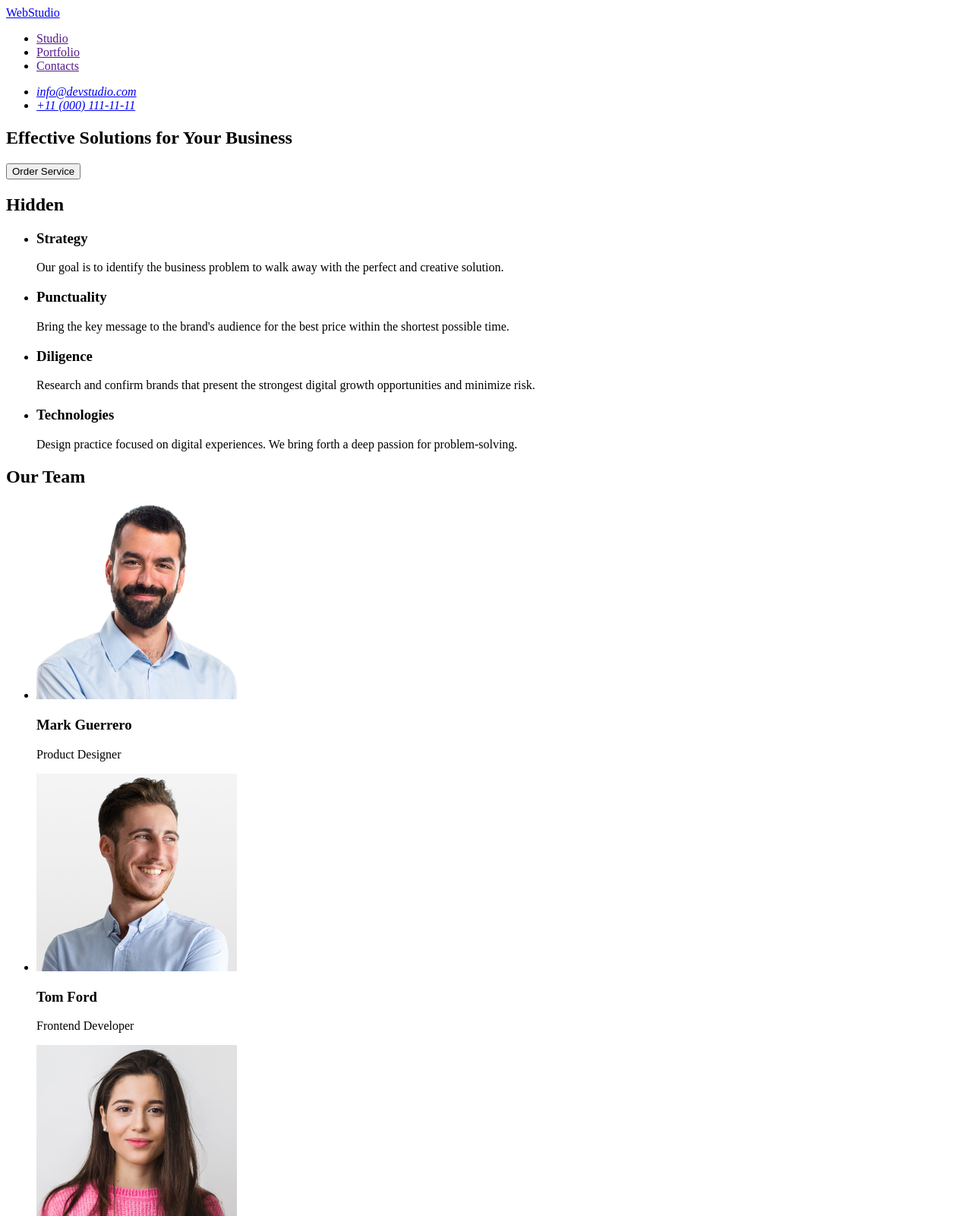
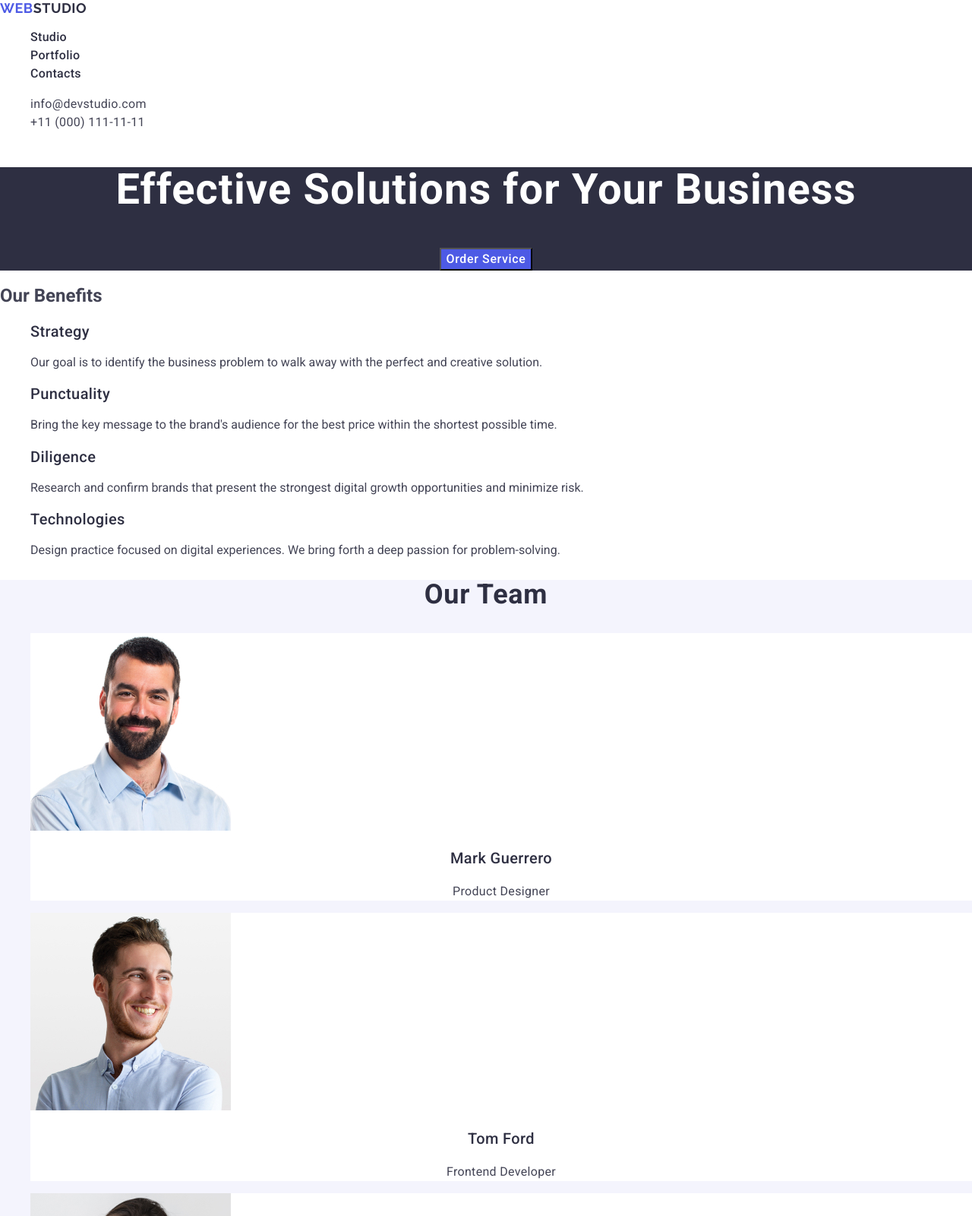
Before and after one commit to ValeriiKaminskyi/goit-markup-hw-02, a plain HTML site: page index.html in a window 1280 px wide. Shown: the top 1600 px of the page at 76% size. Drawn offline with nearby package versions, Linux system fonts and the light colour scheme.

Commit message:
commit message

```diff
--- /dev/null
+++ b/css/styles.css
@@ -0,0 +1,176 @@
+/* Common styles */
+ul,
+ol {
+  list-style-type: none;
+}
+a {
+  text-decoration: none;
+}
+button {
+  cursor: pointer;
+}
+body {
+  font-family: "Roboto", sans-serif;
+  color: #434455;
+  background: #fff;
+}
+/* Common styles */
+
+/* Page-header */
+.logo {
+  font-family: "Raleway", sans-serif;
+  font-weight: 700;
+  font-size: 18px;
+  line-height: 1.17;
+  letter-spacing: 0.03em;
+  text-transform: uppercase;
+  color: #4d5ae5;
+}
+.logo-studio {
+  color: #2e2f42;
+}
+.menu-link {
+  font-weight: 500;
+  font-size: 16px;
+  line-height: 1.5;
+  letter-spacing: 0.02em;
+  color: #2e2f42;
+}
+.menu-link:hover,
+.menu-link:focus {
+  color: #404bbf;
+}
+
+.address-link {
+  font-style: normal;
+  font-weight: 400;
+  font-size: 16px;
+  line-height: 1.5;
+  letter-spacing: 0.02em;
+  color: #434455;
+}
+.address-link:hover,
+.address-link:focus {
+  color: #404bbf;
+}
+/* Page-header */
+
+/* Section Hero */
+.hero {
+  background: #2e2f42;
+  text-align: center;
+}
+.hero-title {
+  font-weight: 700;
+  font-size: 56px;
+  line-height: 1.07;
+  letter-spacing: 0.02em;
+  text-align: center;
+  color: #fff;
+}
+.hero-button {
+  font-weight: 500;
+  font-size: 16px;
+  line-height: 1.5;
+  letter-spacing: 0.04em;
+  color: #fff;
+  background: #4d5ae5;
+}
+.hero-button:hover,
+.hero-button:focus {
+  background: #404bbf;
+}
+/* Section Hero */
+
+/* Section Benefits */
+.benefits-list-title {
+  font-weight: 500;
+  font-size: 20px;
+  line-height: 1.2;
+  letter-spacing: 0.02em;
+  color: #2e2f42;
+}
+.benefitss-list-text {
+  font-size: 16px;
+  line-height: 1.5;
+  letter-spacing: 0.02em;
+  color: #434455;
+}
+/* Section Benefits */
+
+/* Section Our Team */
+.team {
+  background: #f4f4fd;
+}
+.team-title {
+  font-size: 36px;
+  line-height: 1.11;
+  letter-spacing: 0.02em;
+  text-transform: capitalize;
+  text-align: center;
+  color: #2e2f42;
+}
+.team-item {
+  background: #fff;
+}
+.team-name {
+  font-weight: 500;
+  font-size: 20px;
+  line-height: 1.2;
+  letter-spacing: 0.02em;
+  text-align: center;
+  color: #2e2f42;
+}
+.team-text {
+  font-size: 16px;
+  line-height: 1.5;
+  letter-spacing: 0.02em;
+  text-align: center;
+  color: #434455;
+}
+/* Section Our Team */
+
+/* Section Porfolio */
+.portfolio-title {
+  font-size: 36px;
+  line-height: 1.11;
+  letter-spacing: 0.02em;
+  text-transform: capitalize;
+  text-align: center;
+  color: #2e2f42;
+}
+.portfolio-service {
+  font-weight: 500;
+  font-size: 20px;
+  line-height: 1.2;
+  letter-spacing: 0.02em;
+  color: #2e2f42;
+}
+.portfolio-text {
+  font-size: 16px;
+  line-height: 1.5;
+  letter-spacing: 0.02em;
+  color: #434455;
+}
+/* Section Porfolio */
+
+/* Footer */
+.page-footer {
+  background: #2e2f42;
+}
+.logo-studio-foot {
+  font-family: "Raleway", sans-serif;
+  font-weight: 700;
+  font-size: 18px;
+  line-height: 1.17;
+  letter-spacing: 0.03em;
+  text-transform: uppercase;
+  color: #f4f4fd;
+}
+.page-footer-text {
+  font-size: 16px;
+  line-height: 1.5;
+  letter-spacing: 0.02em;
+  color: #f4f4fd;
+}
+/* Footer */
--- a/index.html
+++ b/index.html
@@ -4,107 +4,213 @@
     <meta charset="UTF-8" />
     <meta name="viewport" content="width=device-width, initial-scale=1.0" />
     <title>Web Studio</title>
+    <!-- Google Fonts links -->
+    <link rel="preconnect" href="https://fonts.googleapis.com" />
+    <link rel="preconnect" href="https://fonts.gstatic.com" crossorigin />
+    <link
+      href="https://fonts.googleapis.com/css2?family=Raleway:ital,wght@0,700;1,700&family=Roboto:wght@400;500;700&display=swap"
+      rel="stylesheet"
+    />
+
+    <!-- Modern Normalize link -->
+    <link
+      rel="stylesheet"
+      href="https://cdnjs.cloudflare.com/ajax/libs/modern-normalize/2.0.0/modern-normalize.min.css"
+    />
+
+    <!-- Own styles link -->
+    <link rel="stylesheet" href="./css/styles.css" />
   </head>
+
   <body>
-    <header>
-      <nav>
-        <a href="./index.html">WebStudio</a>
-        <ul>
-          <li><a href="">Studio</a></li>
-          <li><a href="">Portfolio</a></li>
-          <li><a href="">Contacts</a></li>
+    <!-- Header -->
+    <header class="page-header">
+      <nav class="page-nav">
+        <a class="logo" href="./index.html"
+          >Web<span class="logo-studio">Studio</span></a
+        >
+        <ul class="page-menu">
+          <li class="page-menu-item">
+            <a class="menu-link" href="./index.html">Studio</a>
+          </li>
+          <li class="page-menu-item">
+            <a class="menu-link" href="">Portfolio</a>
+          </li>
+          <li class="page-menu-item">
+            <a class="menu-link" href="">Contacts</a>
+          </li>
         </ul>
       </nav>
-      <address>
-        <ul>
-          <li><a href="mailto:info@devstudio.com">info@devstudio.com</a></li>
-          <li><a href="tel:+110001111111">+11 (000) 111-11-11</a></li>
+      <address class="page-address">
+        <ul class="address-menu">
+          <li class="address-item">
+            <a class="address-link" href="mailto:info@devstudio.com"
+              >info@devstudio.com</a
+            >
+          </li>
+          <li class="addres-item">
+            <a class="address-link" href="tel:+110001111111"
+              >+11 (000) 111-11-11</a
+            >
+          </li>
         </ul>
       </address>
     </header>
     <main>
-      <section>
-        <h1>Effective Solutions for Your Business</h1>
-        <button type="button">Order Service</button>
+      <!-- Main Section Hero -->
+      <section class="hero">
+        <h1 class="hero-title">Effective Solutions for Your Business</h1>
+        <button class="hero-button" type="button">Order Service</button>
       </section>
-      <section>
-        <h2>Hidden</h2>
-        <ul>
-          <li>
-            <h3>Strategy</h3>
-            <p>
+      <!-- Main Section Benefit -->
+      <section class="benefits">
+        <h2 class="benefits-title">Our Benefits</h2>
+        <ul class="benefits-list">
+          <li class="benefits-list-item">
+            <h3 class="benefits-list-title">Strategy</h3>
+            <p class="benefits-list-text">
               Our goal is to identify the business problem to walk away with the
               perfect and creative solution.
             </p>
           </li>
-          <li>
-            <h3>Punctuality</h3>
-            <p>
+          <li class="benefits-list-item">
+            <h3 class="benefits-list-title">Punctuality</h3>
+            <p class="benefits-list-text">
               Bring the key message to the brand's audience for the best price
               within the shortest possible time.
             </p>
           </li>
-          <li>
-            <h3>Diligence</h3>
-            <p>
+          <li class="benefits-list-item">
+            <h3 class="benefits-list-title">Diligence</h3>
+            <p class="benefits-list-text">
               Research and confirm brands that present the strongest digital
               growth opportunities and minimize risk.
             </p>
           </li>
-          <li>
-            <h3>Technologies</h3>
-            <p>
+          <li class="benefits-list-item">
+            <h3 class="benefits-list-title">Technologies</h3>
+            <p class="benefits-list-text">
               Design practice focused on digital experiences. We bring forth a
               deep passion for problem-solving.
             </p>
           </li>
         </ul>
       </section>
-      <section>
-        <h2>Our Team</h2>
-        <ul>
-          <li>
+      <!-- Main Team -->
+      <section class="team">
+        <h2 class="team-title">Our Team</h2>
+        <ul class="team-list">
+          <li class="team-item">
             <img
               src="./images/mark-guerrero.jpg"
               alt="Mark Guerrero avatar"
               width="264"
             />
-            <h3>Mark Guerrero</h3>
-            <p>Product Designer</p>
+            <h3 class="team-name">Mark Guerrero</h3>
+            <p class="team-text">Product Designer</p>
           </li>
-          <li>
+          <li class="team-item">
             <img
               src="./images/tom-ford.jpg"
               alt="Tom Ford avatar"
               width="264"
             />
-            <h3>Tom Ford</h3>
-            <p>Frontend Developer</p>
+            <h3 class="team-name">Tom Ford</h3>
+            <p class="team-text">Frontend Developer</p>
           </li>
-          <li>
+          <li class="team-item">
             <img
               src="./images/camila-garcia.jpg"
               alt="Camila Garcia avatar"
               width="264"
             />
-            <h3>Camila Garcia</h3>
-            <p>Marketing</p>
+            <h3 class="team-name">Camila Garcia</h3>
+            <p class="team-text">Marketing</p>
           </li>
-          <li>
+          <li class="team-item">
             <img
               src="./images/daniel-wilson.jpg"
               alt="Daniel Wilson avatar"
               width="264"
             />
-            <h3>Daniel Wilson</h3>
-            <p>UI Designer</p>
+            <h3 class="team-name">Daniel Wilson</h3>
+            <p class="team-text">UI Designer</p>
+          </li>
+        </ul>
+      </section>
+      <!-- Main Portfolio -->
+      <section class="portfolio">
+        <h2 class="portfolio-title">Our Portfolio</h2>
+        <ul class="portfolio-list">
+          <li class="portfolio-item">
+            <img
+              src="./images/banking-app.jpg"
+              alt="Banking App picture"
+              width="360"
+              height="300"
+            />
+            <h3 class="portfolio-service">Banking App</h3>
+            <p class="portfolio-text">App</p>
+          </li>
+          <li class="portfolio-item">
+            <img
+              src="./images/cashless-payment.jpg"
+              alt="Cashless Payment picture"
+              width="360"
+              height="300"
+            />
+            <h3 class="portfolio-service">Cashless Payment</h3>
+            <p class="portfolio-text">Marketing</p>
+          </li>
+          <li class="portfolio-item">
+            <img
+              src="./images/meditation-app.jpg"
+              alt="Meditation App picture"
+              width="360"
+              height="300"
+            />
+            <h3 class="portfolio-service">Meditation App</h3>
+            <p class="portfolio-text">App</p>
+          </li>
+          <li class="portfolio-item">
+            <img
+              src="./images/taxi-service.jpg"
+              alt="Taxi Service picture"
+              width="360"
+              height="300"
+            />
+            <h3 class="portfolio-service">Taxi Service</h3>
+            <p class="portfolio-text">Marketing</p>
+          </li>
+          <li class="portfolio-item">
+            <img
+              src="./images/screen-illustrations.jpg"
+              alt="Screen Illustrations picture"
+              width="360"
+              height="300"
+            />
+            <h3 class="portfolio-service">Screen Illustrations</h3>
+            <p class="portfolio-text">Design</p>
+          </li>
+          <li class="portfolio-item">
+            <img
+              src="./images/online-courses.jpg"
+              alt="Online Courses picture"
+              width="360"
+              height="300"
+            />
+            <h3 class="portfolio-service">Online Courses</h3>
+            <p class="portfolio-text">Marketing</p>
           </li>
         </ul>
       </section>
     </main>
-    <footer>
-      <a href="./index.html">WebStudio</a>
-      <p>
+    <!-- Footer -->
+    <footer class="page-footer">
+      <a class="logo" href="./index.html"
+        >Web<span class="logo-studio-foot">Studio</span></a
+      >
+      <p class="page-footer-text">
         Increase the flow of customers and sales for your business with digital
         marketing & growth solutions.
       </p>
```
Also changed, not shown: images/banking-app.jpg (added), images/cashless-payment.jpg (added), images/meditation-app.jpg (added), images/online-courses.jpg (added), images/screen-illustrations.jpg (added), images/taxi-service.jpg (added).
